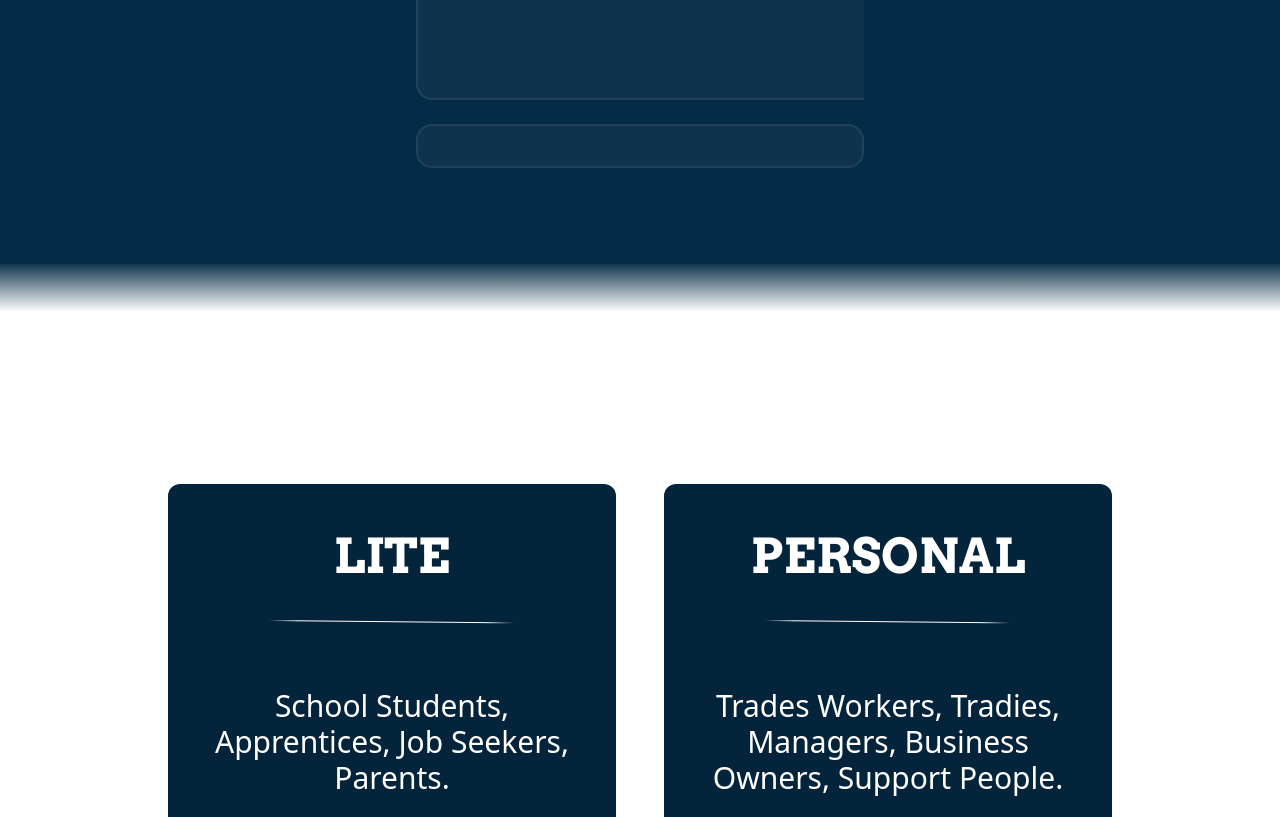
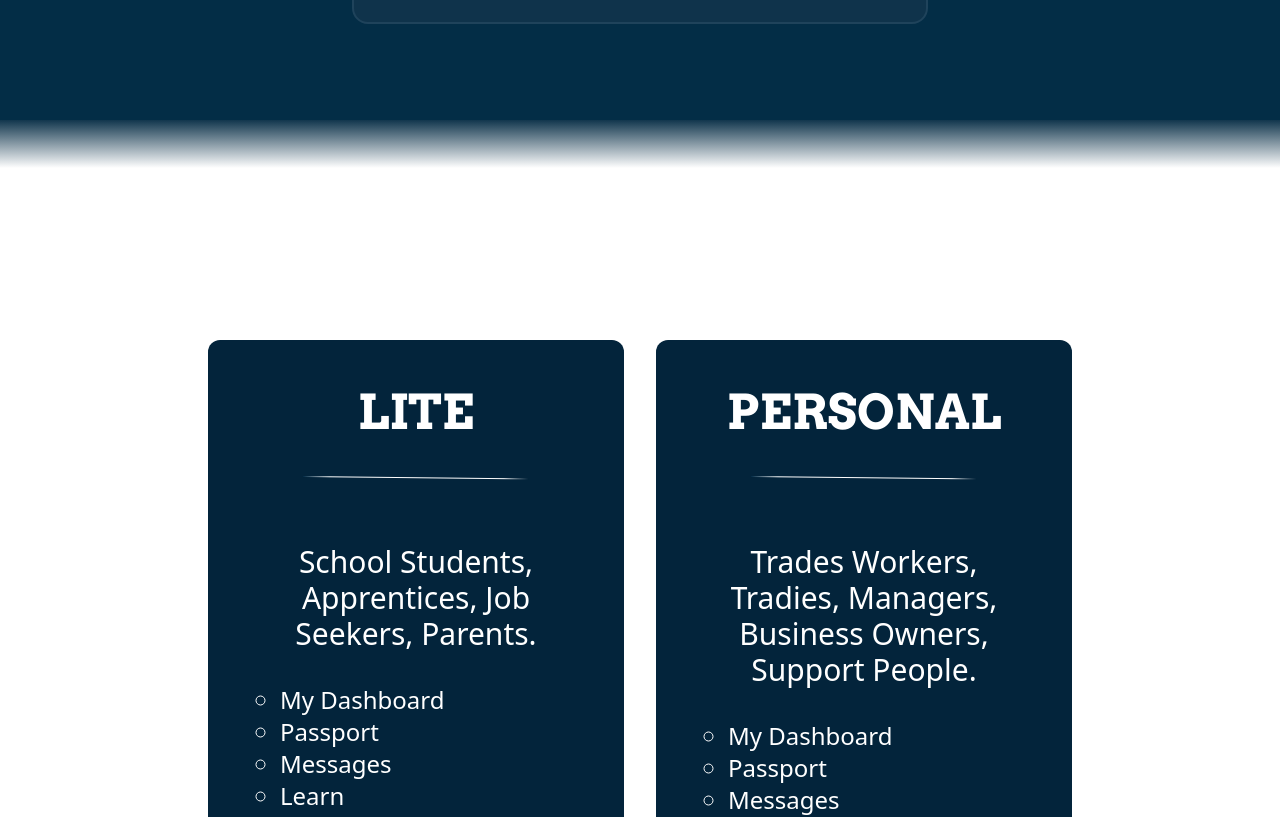
Before and after one commit to Leo-yagami/ReactSTack, a React (Vite) app in the folder landing-page1/: page / in a window 1280 px wide. Shown: the part 1800-2617 px from the top of the page. Built offline with nearby package versions, Linux system fonts and the light colour scheme.

Commit message:
fixed pricing grids' width

```diff
--- a/landing-page1/src/App.jsx
+++ b/landing-page1/src/App.jsx
@@ -145,10 +145,10 @@ const data = [
          </Carousel>
          <div className='w-full h-12 bg-gradient-to-b from-[#11364D] to-white'></div>
       {/* Cards wrapper */}
-      <div className='flex justify-center text-white text-center bg-[#FFFFFF] flex-wrap gap-6 mx-12 mt-40 mb-20'>
+      <div className='flex justify-center text-white text-center bg-[#FFFFFF] flex-wrap gap-2 mt-40 mb-20'>
         {/* Pricing card */}
         <div className='hover:bg-[#F6670B] duration-500 rounded-3xl'>
-          <div className='bg-[#03243B] max-w-md max-h-fit px-10 pt-12 pb-8 rounded-xl min-h-[920px] flex flex-col m-3'>
+          <div className='bg-[#03243B] max-w-[26rem] max-h-fit px-10 pt-12 pb-8 rounded-xl min-h-[920px] flex flex-col m-3'>
             <h3 className='font-Arvo font-bold text-5xl uppercase mb-10'>Lite</h3>
             <img src={divider} className='w-[67%] h-1 mx-auto mb-16' alt="" />
             <p className='text-center text-3xl mb-8'>School Students, Apprentices, Job Seekers, Parents.</p>
@@ -165,7 +165,7 @@ const data = [
           </div>
         </div>
         <div className='hover:bg-[#F6670B] duration-500 rounded-3xl'>
-          <div className='bg-[#03243B] max-w-md px-10 pt-12 pb-8 m-3 rounded-xl min-h-[920px] flex flex-col'>
+          <div className='bg-[#03243B] max-w-[26rem] px-10 pt-12 pb-8 m-3 rounded-xl min-h-[920px] flex flex-col'>
             <h3 className='font-Arvo font-bold text-5xl uppercase mb-10'>Personal</h3>
             <img src={divider} className='w-[67%] h-1 mx-auto mb-16' alt="" />
             <p className='text-center text-3xl mb-8'>Trades Workers, Tradies, Managers, Business Owners, Support People.</p>
@@ -185,7 +185,7 @@ const data = [
           </div>
         </div>
         <div className='hover:bg-[#F6670B] duration-500 rounded-3xl'>
-          <div className='bg-[#03243B] max-w-md px-10 pt-12 pb-8 m-3 rounded-xl min-h-[920px] flex flex-col'>
+          <div className='bg-[#03243B] max-w-[26rem] px-10 pt-12 pb-8 m-3 rounded-xl min-h-[920px] flex flex-col'>
             <h3 className='font-Arvo font-bold text-5xl uppercase mb-10'>Business</h3>
             <img src={divider} className='w-[67%] h-1 mx-auto mb-16' alt="" />
             <p className='text-center text-3xl mb-8'>Trade Businesses, Content Creators, Paid Mentors, Trade Brands/Sponsers.</p>
@@ -207,7 +207,7 @@ const data = [
           </div>
         </div>
         <div className='hover:bg-[#F6670B] duration-500 rounded-3xl'>
-          <div className='bg-[#03243B] max-w-md px-10 pt-12 pb-8 m-3 rounded-xl min-h-[920px] flex flex-col'>
+          <div className='bg-[#03243B] max-w-[26rem] px-10 pt-12 pb-8 m-3 rounded-xl min-h-[920px] flex flex-col'>
             <h3 className='font-Arvo font-bold text-5xl uppercase mb-10 '>NON-FOR-PROFIT</h3>
             <img src={divider} className='w-[67%] h-1 mx-auto mb-16' alt="" />
             <p className='text-center text-3xl mb-8'>Job Service Organizations, Industry Associations, Apprenticeship Organizations.</p>
--- a/landing-page1/src/Carousel.jsx
+++ b/landing-page1/src/Carousel.jsx
@@ -27,7 +27,7 @@ export default function Corousel({children: images}){
     const next = () => setCurr((curr) => curr == images[0].length - 1 ? 0: curr + 1);
     return (
         // FUll body of carousel
-        <div className="bg-[#032D46] py-24 text-white px-72">
+        <div className="bg-[#032D46] py-24 text-white px-56">
             <div className="overflow-hidden mx-32 relative">
                 <div className='flex transition-all duration-300 ease-out' style={{transform: `translateX(-${curr *100}%)`}}>
                     {images[0]}
@@ -54,7 +54,7 @@ export default function Corousel({children: images}){
                     ))}
                 </div>
             </div> */}
-            <div className=' bg-[#0F334B] rounded-2xl border-[#1F435B] border-2 mt-6 py-5 mx-32'>
+            <div className=' bg-[#0F334B] rounded-2xl border-[#1F435B] border-2 mt-6 py-5 px-6 mx-32'>
                 <div className='flex items-center justify-center gap-14'>
                     {navImgs.map((img, i) => (
                         <div
```
